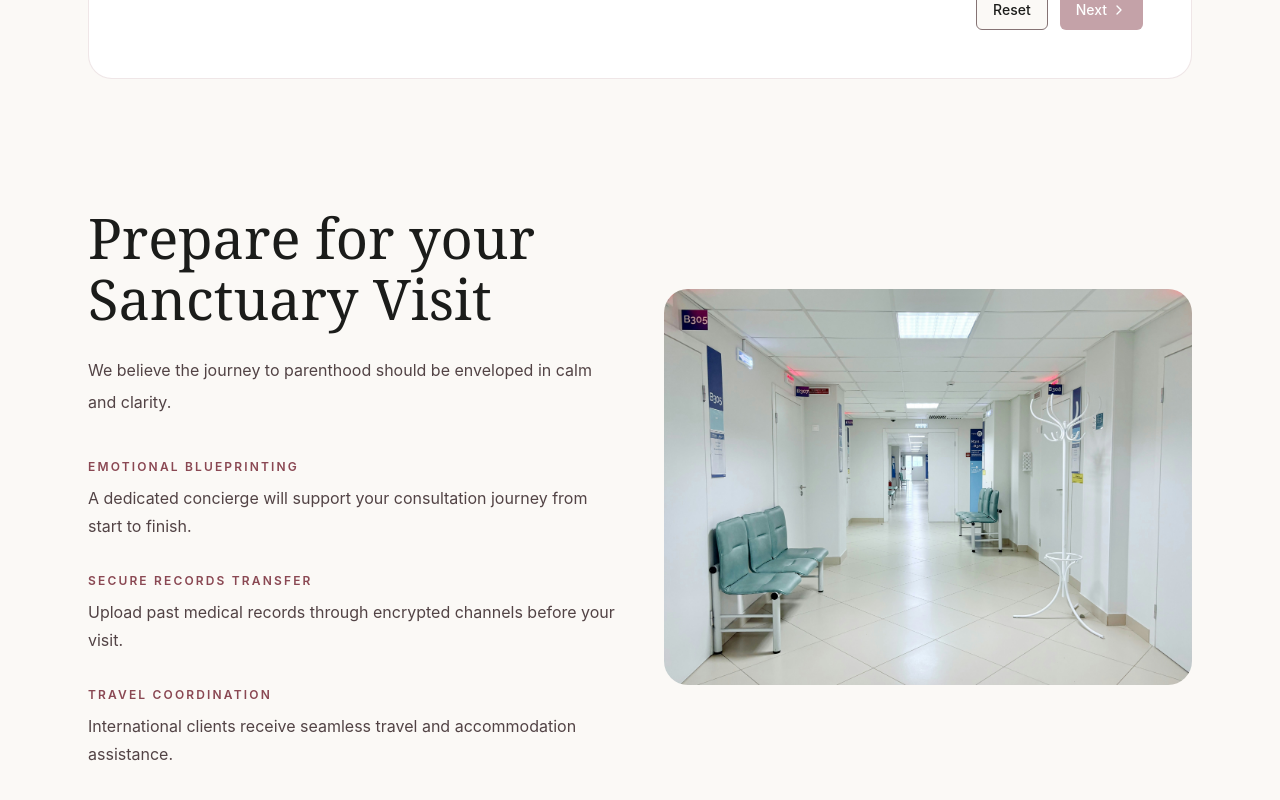
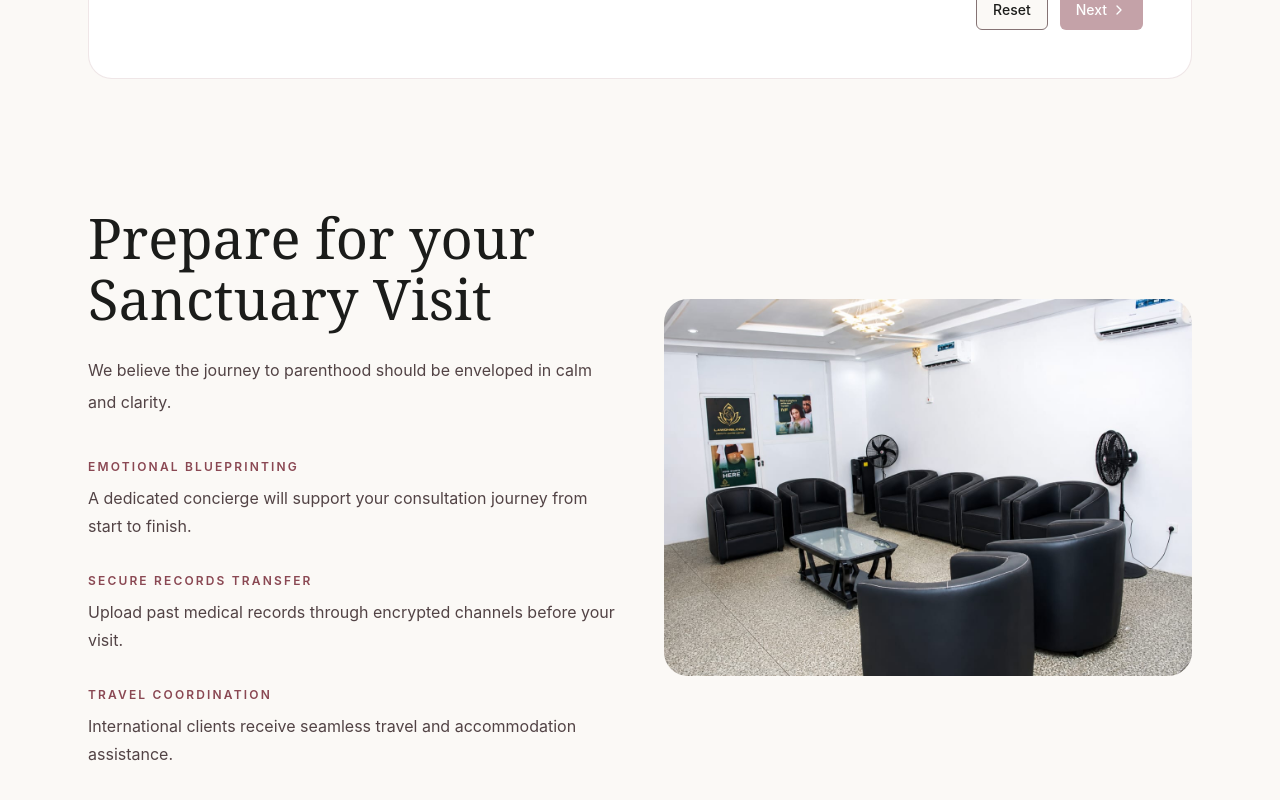
Before and after one commit to AkaJoe01/LawonBloom, a Next.js app: page /journey/consultation in a window 1280 px wide. Shown: the part 1476-2276 px from the top of the page. Built offline with nearby package versions, Linux system fonts and the light colour scheme.

Commit message:
fix: update image path in VisitPrep.tsx

```diff
--- a/components/journey/consultation/VisitPrep.tsx
+++ b/components/journey/consultation/VisitPrep.tsx
@@ -38,7 +38,7 @@ export default function VisitPrep() {
         <div className="flex justify-center">
           <div className="w-full max-w-xl overflow-hidden rounded-3xl">
             <Image
-              src="/images/corridor.jpg"
+              src="/Whatsapp/1 (7).jpeg"
               alt="Sanctuary corridor"
               width={600}
               height={700}
```
